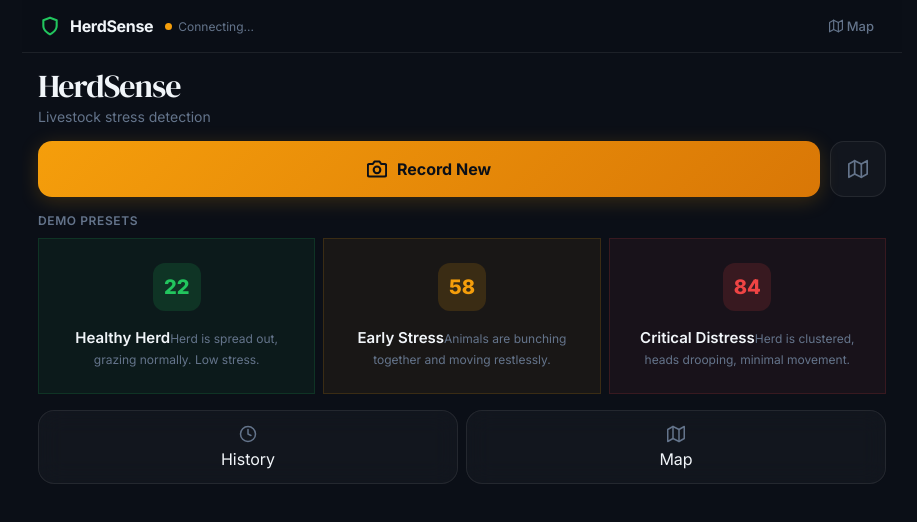
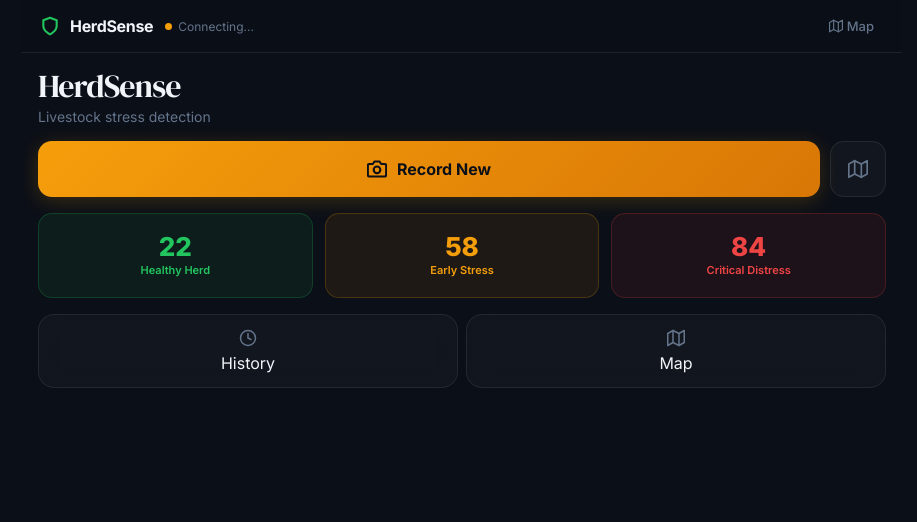
Before and after one commit to Amitk003/HerdSense, a React (Vite) app: page / in a window 1280 px wide. Shown: the top 522 px of the page, without its empty margins (178-1095 px from the left). Built offline with nearby package versions, Linux system fonts and the light colour scheme; no server answers.

Commit message:
presets: horizontal severity chips instead of card list

```diff
--- a/src/components/HomeScreen.tsx
+++ b/src/components/HomeScreen.tsx
@@ -88,31 +88,23 @@ export default function HomeScreen({ onPresetSelected, onNavigateCamera, onNavig
         </div>
       )}
 
-      <section>
-        <h2 className="section-label">Demo presets</h2>
-        <div className="presets-grid">
+      <div className="presets-row">
         {DEMO_PRESETS.map(preset => {
           const sc = preset.precomputedScore
-            const badgeBg = sc < 33 ? 'rgba(34, 197, 94, 0.15)' : sc < 66 ? 'rgba(245, 158, 11, 0.15)' : 'rgba(239, 68, 68, 0.15)'
-            const badgeColor = sc < 33 ? 'var(--success)' : sc < 66 ? 'var(--warning)' : 'var(--danger)'
+          const isHigh = sc >= 66
+          const isMid = sc >= 33 && sc < 66
           return (
             <button
               key={preset.id}
-                className={`preset-card preset-${preset.id}`}
+              className={`preset-chip ${isHigh ? 'chip-danger' : isMid ? 'chip-warn' : 'chip-ok'}`}
               onClick={() => handlePreset(preset)}
             >
-                <span className="preset-score-badge" style={{ background: badgeBg, color: badgeColor }}>
-                  {sc}
-                </span>
-                <div className="preset-info">
-                  <span className="preset-label">{preset.label}</span>
-                  <span className="preset-desc">{preset.description}</span>
-                </div>
+              <span className="preset-chip-score">{sc}</span>
+              <span className="preset-chip-label">{preset.label}</span>
             </button>
           )
         })}
       </div>
-      </section>
 
       <div className="home-nav">
         <div className="card" onClick={onNavigateHistory}>
--- a/src/styles.css
+++ b/src/styles.css
@@ -366,91 +366,70 @@ button:focus-visible {
   align-items: center;
 }
 
-.section-label {
-  font-size: 12px;
-  font-weight: 600;
-  color: var(--text-muted);
-  text-transform: uppercase;
-  letter-spacing: 0.05em;
-  margin-bottom: 10px;
-}
-
-.presets-grid {
+.presets-row {
   display: flex;
-  flex-direction: column;
   gap: 8px;
 }
 
-.preset-card {
+.preset-chip {
+  flex: 1;
   display: flex;
+  flex-direction: column;
   align-items: center;
-  gap: 16px;
-  padding: 16px 18px;
+  gap: 4px;
+  padding: 14px 8px;
+  border-radius: 14px;
+  font-family: inherit;
   cursor: pointer;
-  position: relative;
-  overflow: hidden;
   transition: all 0.15s;
-  border: none;
+  border: 1px solid;
 }
 
-.preset-card:active {
-  transform: scale(0.97);
+.preset-chip:active {
+  transform: scale(0.95);
 }
 
-.preset-card.preset-healthy {
-  background: rgba(34, 197, 94, 0.06);
-  border: 1px solid rgba(34, 197, 94, 0.15);
+.chip-ok {
+  background: rgba(34, 197, 94, 0.08);
+  border-color: rgba(34, 197, 94, 0.2);
+  color: var(--success);
 }
 
-.preset-card.preset-healthy:active {
-  background: rgba(34, 197, 94, 0.1);
+.chip-ok:active {
+  background: rgba(34, 197, 94, 0.15);
 }
 
-.preset-card.preset-early-stress {
-  background: rgba(245, 158, 11, 0.06);
-  border: 1px solid rgba(245, 158, 11, 0.15);
+.chip-warn {
+  background: rgba(245, 158, 11, 0.08);
+  border-color: rgba(245, 158, 11, 0.2);
+  color: var(--warning);
 }
 
-.preset-card.preset-early-stress:active {
-  background: rgba(245, 158, 11, 0.1);
+.chip-warn:active {
+  background: rgba(245, 158, 11, 0.15);
 }
 
-.preset-card.preset-critical {
-  background: rgba(239, 68, 68, 0.06);
-  border: 1px solid rgba(239, 68, 68, 0.15);
+.chip-danger {
+  background: rgba(239, 68, 68, 0.08);
+  border-color: rgba(239, 68, 68, 0.2);
+  color: var(--danger);
 }
 
-.preset-card.preset-critical:active {
-  background: rgba(239, 68, 68, 0.1);
+.chip-danger:active {
+  background: rgba(239, 68, 68, 0.15);
 }
 
-.preset-score-badge {
-  width: 48px;
-  height: 48px;
-  border-radius: 12px;
-  display: flex;
-  align-items: center;
-  justify-content: center;
-  font-size: 20px;
+.preset-chip-score {
+  font-size: 22px;
   font-weight: 800;
-  flex-shrink: 0;
+  line-height: 1;
 }
 
-.preset-info {
-  flex: 1;
-  min-width: 0;
-}
-
-.preset-label {
-  font-size: 15px;
+.preset-chip-label {
+  font-size: 11px;
   font-weight: 600;
-}
-
-.preset-desc {
-  font-size: 12px;
-  color: var(--text-muted);
-  margin-top: 2px;
-  line-height: 1.4;
+  text-align: center;
+  line-height: 1.2;
 }
 
 .home-nav {
@@ -1240,21 +1219,16 @@ button:focus-visible {
     grid-template-columns: repeat(4, 1fr);
   }
 
-  .presets-grid {
-    flex-direction: row;
-    flex-wrap: wrap;
+  .presets-row {
+    gap: 12px;
   }
 
-  .preset-card {
-    flex: 1;
-    min-width: 160px;
-    flex-direction: column;
-    text-align: center;
-    padding: 24px 16px;
+  .preset-chip {
+    padding: 20px 12px;
   }
 
-  .preset-card .preset-score-badge {
-    margin: 0 auto;
+  .preset-chip-score {
+    font-size: 26px;
   }
 
   .home-nav {
```
Lines whose indentation alone changed are shown as unchanged.
